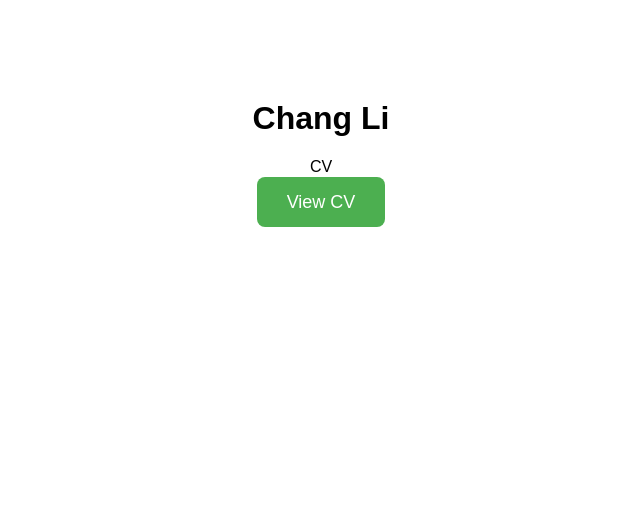
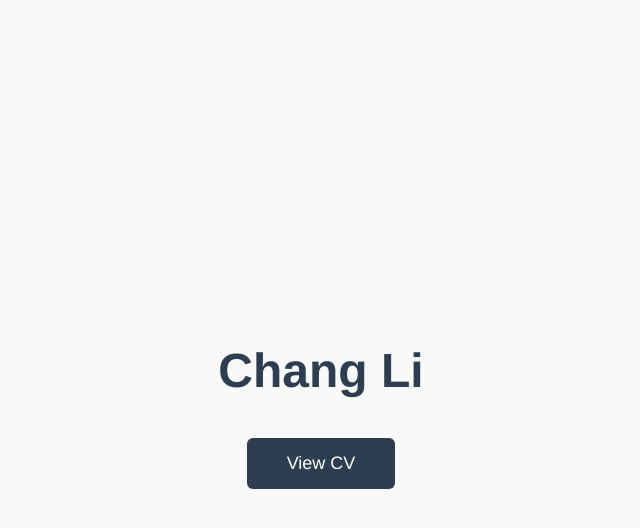
Before and after one commit to ivcylc/ivcylc.github.io, a plain HTML site: page index.html in a window 1280 px wide. Shown: the whole page, without its empty margins (319-959 px from the left). Drawn offline with Linux system fonts and the light colour scheme.

Commit message:
Update index.html

```diff
--- a/index.html
+++ b/index.html
@@ -2,27 +2,39 @@
 <html lang="en">
 <head>
   <meta charset="UTF-8">
-  <title>My Homepage</title>
+  <title>Chang Li</title>
   <style>
     body {
-      text-align: center;
-      margin-top: 100px;
-      font-family: Arial, sans-serif;
+      font-family: "Helvetica Neue", Helvetica, Arial, sans-serif;
+      display: flex;
+      flex-direction: column;
+      justify-content: center;
+      align-items: center;
+      height: 100vh;
+      margin: 0;
+      background-color: #f9f9f9;
+      color: #2c3e50;
+    }
+    h1 {
+      font-size: 3em;
+      margin-bottom: 40px;
     }
     .btn {
-      background-color: #4CAF50;
+      background-color: #2c3e50;
       color: white;
-      padding: 15px 30px;
+      padding: 15px 40px;
+      font-size: 18px;
       text-decoration: none;
-      font-size: 18px;
-      border-radius: 8px;
+      border-radius: 6px;
+      transition: background-color 0.3s ease;
     }
-    .btn:hover { background-color: #45a049; }
+    .btn:hover {
+      background-color: #18bc9c;
+    }
   </style>
 </head>
 <body>
   <h1>Chang Li</h1>
-  <p>CV</p>
   <a href="https://ivcylc.github.io/cv/lc_cv_2025_9.pdf" class="btn" target="_blank">View CV</a>
 </body>
 </html>
```
